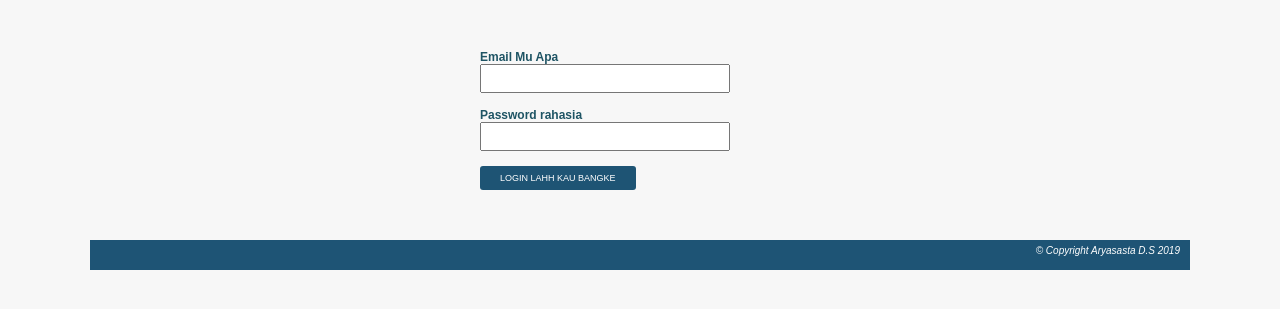
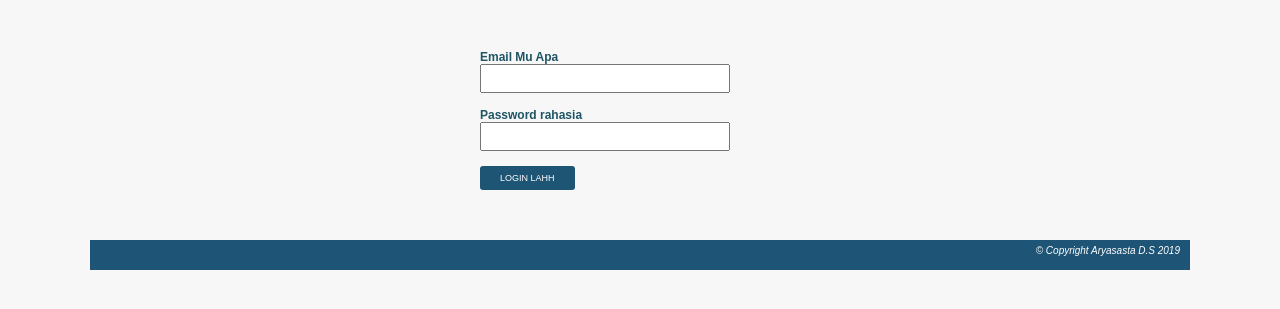
Before and after one commit to wayanedi/tugas4, a PHP site: page / in a window 1280 px wide. Shown: the part 50-359 px from the top of the page. Run offline with PHP 8.4, Linux system fonts and the light colour scheme; data that the repository does not hold is empty.

Commit message:
Update index.php

```diff
--- a/index.php
+++ b/index.php
@@ -45,7 +45,7 @@
 			</div>
 
 			<div class="element-form">
-				<span><input type="submit" name="submit" id="submit" value="LOGIN LAHH KAU BANGKE"></span>
+				<span><input type="submit" name="submit" id="submit" value="LOGIN LAHH"></span>
 			</div>
 		</div>
 	</form>
```
